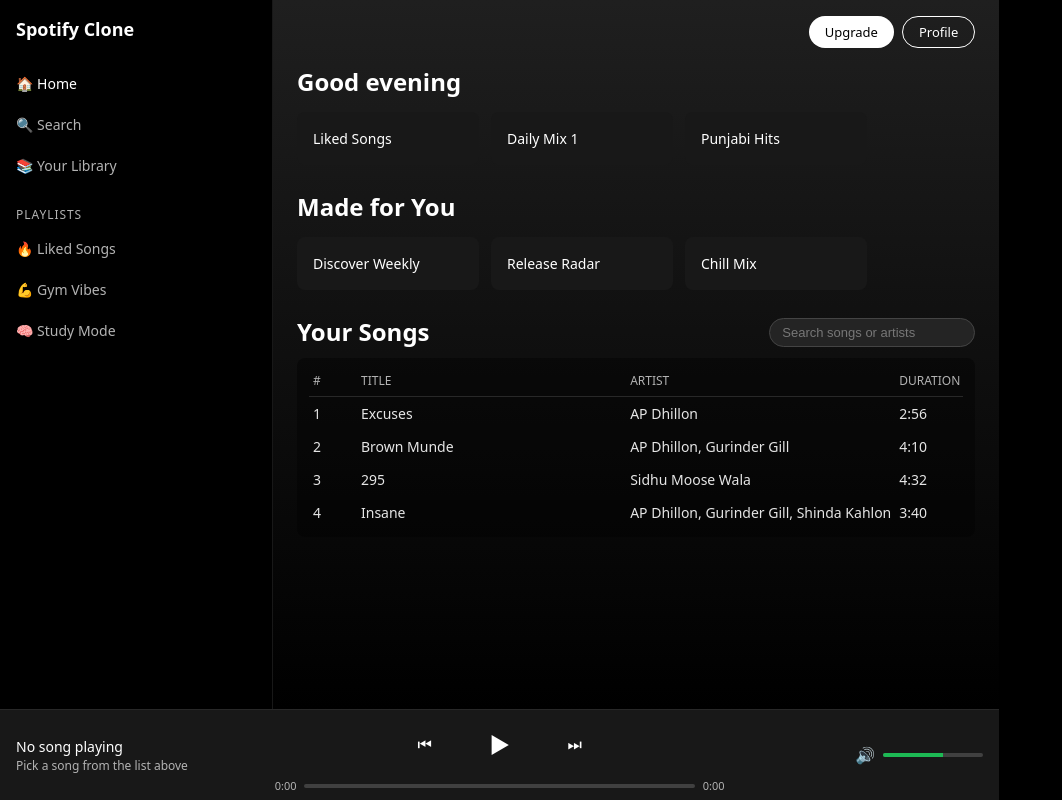
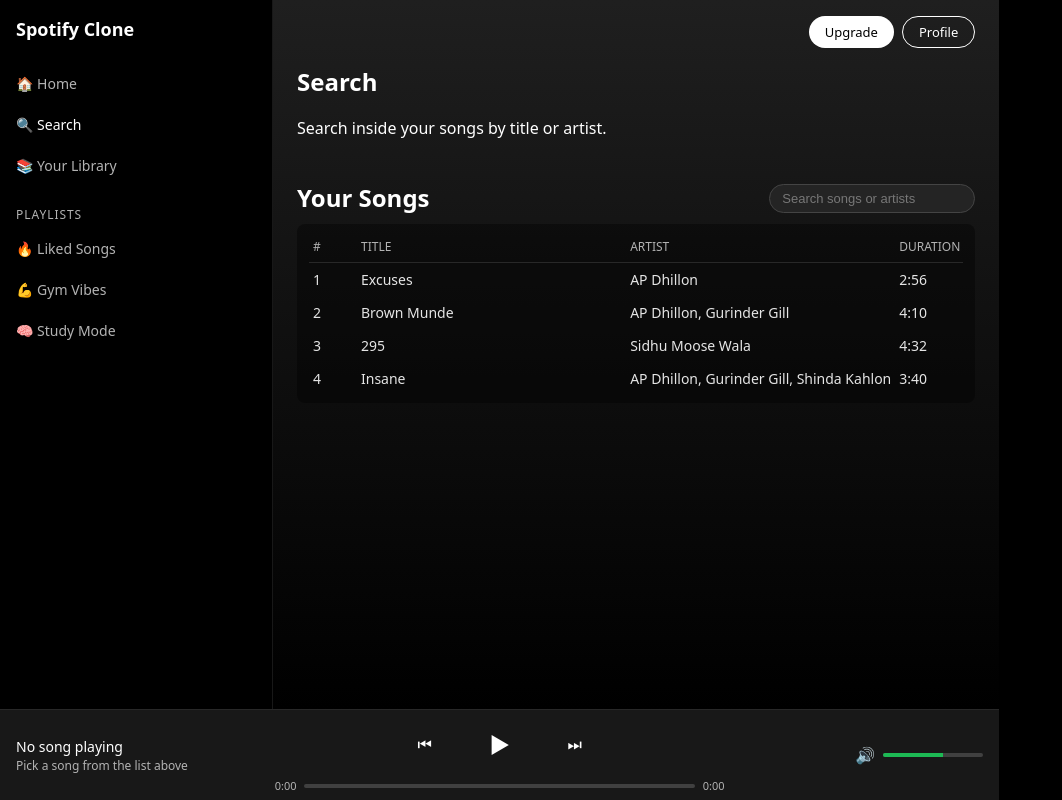
Before and after one commit to ArunArdor/spotify-clone, a React (Vite) app: page / in a window 1280 px wide. Both pictures are taken after a click on the element "🔍 Search". Shown: the whole page, without its empty margins (0-1062 px from the left). Built offline with nearby package versions, Linux system fonts and the light colour scheme.

Commit message:
Add components and page navigation

```diff
--- a/src/App.jsx
+++ b/src/App.jsx
@@ -1,5 +1,10 @@
 import { useState, useRef, useEffect } from "react";
 import "./App.css";
+
+import Sidebar from "./components/Sidebar";
+import Header from "./components/Header";
+import SongList from "./components/SongList";
+import Player from "./components/Player";
 
 // Song data (update src names if your files differ)
 const SONGS = [
@@ -46,8 +51,9 @@
   const [isPlaying, setIsPlaying] = useState(false);
   const [currentTime, setCurrentTime] = useState(0); // seconds
   const [duration, setDuration] = useState(0); // seconds
-  const [searchQuery, setSearchQuery] = useState(""); // NEW
+  const [searchQuery, setSearchQuery] = useState("");
 
+  const [activePage, setActivePage] = useState("home"); // "home" | "search" | "library"
   const audioRef = useRef(null);
 
   // Filter songs based on search
@@ -64,7 +70,6 @@
   // Click on song from list
   const handleSongClick = (song) => {
     if (currentSong?.id === song.id) {
-      // same song → restart & play
       if (audioRef.current) {
         audioRef.current.currentTime = 0;
         audioRef.current.play();
@@ -79,7 +84,6 @@
   // Play / Pause button in player
   const handlePlayPauseClick = () => {
     if (!currentSong) {
-      // if nothing selected yet, start at first song
       const firstSong = filteredSongs[0] || SONGS[0];
       if (!firstSong) return;
       setCurrentSong(firstSong);
@@ -101,9 +105,8 @@
     }
 
     const currentIndex = list.findIndex((s) => s.id === currentSong.id);
-    const nextIndex = currentIndex === -1
-      ? 0
-      : (currentIndex + 1) % list.length;
+    const nextIndex =
+      currentIndex === -1 ? 0 : (currentIndex + 1) % list.length;
     setCurrentSong(list[nextIndex]);
     setIsPlaying(true);
   };
@@ -181,38 +184,22 @@
     setCurrentTime(newTime);
   };
 
-  // Calculate percentage for the green bar
   const progressPercent =
     duration > 0 ? Math.min(100, (currentTime / duration) * 100) : 0;
 
 return (
   <div className="app">
     <div className="app-body">
-        {/* Sidebar */}
-        <aside className="sidebar">
-          <div className="logo">Spotify Clone</div>
+      <Sidebar
+        activePage={activePage}
+        onChangePage={setActivePage}
+      />
 
-          <nav className="nav-section">
-            <div className="nav-item active">🏠 Home</div>
-            <div className="nav-item">🔍 Search</div>
-            <div className="nav-item">📚 Your Library</div>
-          </nav>
+      <main className="main-content">
+        <Header />
 
-          <div className="nav-section">
-            <div className="nav-title">Playlists</div>
-            <div className="nav-item">🔥 Liked Songs</div>
-            <div className="nav-item">💪 Gym Vibes</div>
-            <div className="nav-item">🧠 Study Mode</div>
-          </div>
-        </aside>
-
-        {/* Main content */}
-        <main className="main-content">
-          <header className="main-header">
-            <button className="pill-btn">Upgrade</button>
-            <button className="pill-btn pill-outline">Profile</button>
-          </header>
-
+        {activePage === "home" && (
+          <>
             <section className="main-section">
               <h2>Good evening</h2>
               <div className="card-row">
@@ -231,96 +218,59 @@
               </div>
             </section>
 
-          {/* Song list with search */}
+            <SongList
+              songs={filteredSongs}
+              currentSong={currentSong}
+              onSongClick={handleSongClick}
+              searchQuery={searchQuery}
+              onSearchChange={(e) => setSearchQuery(e.target.value)}
+            />
+          </>
+        )}
+
+        {activePage === "search" && (
+          <>
             <section className="main-section">
-            <div className="songs-header-row">
-              <h2>Your Songs</h2>
-              <input
-                type="text"
-                className="search-input"
-                placeholder="Search songs or artists"
-                value={searchQuery}
-                onChange={(e) => setSearchQuery(e.target.value)}
+              <h2>Search</h2>
+              <p className="section-subtitle">
+                Search inside your songs by title or artist.
+              </p>
+            </section>
+
+            <SongList
+              songs={filteredSongs}
+              currentSong={currentSong}
+              onSongClick={handleSongClick}
+              searchQuery={searchQuery}
+              onSearchChange={(e) => setSearchQuery(e.target.value)}
             />
-            </div>
+          </>
+        )}
 
-            <div className="song-list">
-              <div className="song-list-header">
-                <span>#</span>
-                <span>Title</span>
-                <span>Artist</span>
-                <span>Duration</span>
-              </div>
-
-              {filteredSongs.length === 0 ? (
-                <div className="song-empty">No songs found.</div>
-              ) : (
-                filteredSongs.map((song, index) => (
-                  <div
-                    key={song.id}
-                    className={`song-row ${
-                      currentSong?.id === song.id ? "active" : ""
-                    }`}
-                    onClick={() => handleSongClick(song)}
-                  >
-                    <span>{index + 1}</span>
-                    <span>{song.title}</span>
-                    <span>{song.artist}</span>
-                    <span>{song.duration}</span>
-                  </div>
-                ))
+        {activePage === "library" && (
+          <section className="main-section">
+            <h2>Your Library</h2>
+            <p className="section-subtitle">
+              In a real app this would show your playlists, albums and liked
+              songs. For now, it&apos;s a placeholder.
+            </p>
+          </section>
         )}
-            </div>
-          </section>
       </main>
     </div>
 
-      {/* Bottom Player */}
-      <footer className="player-bar">
-        <div className="player-left">
-          <div className="track-title">
-            {currentSong ? currentSong.title : "No song playing"}
-          </div>
-          <div className="track-artist">
-            {currentSong
-              ? currentSong.artist
-              : "Pick a song from the list above"}
-          </div>
-        </div>
+    <Player
+      currentSong={currentSong}
+      isPlaying={isPlaying}
+      onPlayPause={handlePlayPauseClick}
+      onNext={playNext}
+      onPrev={playPrev}
+      currentTime={formatTime(currentTime)}
+      duration={formatTime(duration)}
+      progressPercent={progressPercent}
+      onTimelineClick={handleTimelineClick}
+    />
 
-        <div className="player-center">
-          <div className="player-controls">
-            <button className="icon-btn" onClick={playPrev}>
-              ⏮
-            </button>
-            <button className="icon-btn big" onClick={handlePlayPauseClick}>
-              {isPlaying ? "⏸" : "▶"}
-            </button>
-            <button className="icon-btn" onClick={playNext}>
-              ⏭
-            </button>
-          </div>
-          <div className="player-timeline">
-            <span className="time">{formatTime(currentTime)}</span>
-            <div className="timeline-bar" onClick={handleTimelineClick}>
-              <div
-                className="timeline-progress"
-                style={{ width: `${progressPercent}%` }}
-              />
-            </div>
-            <span className="time">{formatTime(duration)}</span>
-          </div>
-        </div>
-
-        <div className="player-right">
-          <span className="volume-icon">🔊</span>
-          <div className="volume-bar">
-            <div className="volume-level" />
-          </div>
-        </div>
-      </footer>
-
-      {/* Audio element */}
     <audio
       ref={audioRef}
       onEnded={handleEnded}
@@ -329,6 +279,6 @@
     />
   </div>
 );
+
 }
-
 export default App;
--- /dev/null
+++ b/src/components/Header.jsx
@@ -0,0 +1,8 @@
+export default function Header() {
+  return (
+    <header className="main-header">
+      <button className="pill-btn">Upgrade</button>
+      <button className="pill-btn pill-outline">Profile</button>
+    </header>
+  );
+}
--- /dev/null
+++ b/src/components/Player.jsx
@@ -0,0 +1,57 @@
+export default function Player({
+  currentSong,
+  isPlaying,
+  onPlayPause,
+  onNext,
+  onPrev,
+  currentTime,
+  duration,
+  progressPercent,
+  onTimelineClick,
+}) {
+  return (
+    <footer className="player-bar">
+      <div className="player-left">
+        <div className="track-title">
+          {currentSong ? currentSong.title : "No song playing"}
+        </div>
+        <div className="track-artist">
+          {currentSong
+            ? currentSong.artist
+            : "Pick a song from the list above"}
+        </div>
+      </div>
+
+      <div className="player-center">
+        <div className="player-controls">
+          <button className="icon-btn" onClick={onPrev}>
+            ⏮
+          </button>
+          <button className="icon-btn big" onClick={onPlayPause}>
+            {isPlaying ? "⏸" : "▶"}
+          </button>
+          <button className="icon-btn" onClick={onNext}>
+            ⏭
+          </button>
+        </div>
+        <div className="player-timeline">
+          <span className="time">{currentTime}</span>
+          <div className="timeline-bar" onClick={onTimelineClick}>
+            <div
+              className="timeline-progress"
+              style={{ width: `${progressPercent}%` }}
+            />
+          </div>
+          <span className="time">{duration}</span>
+        </div>
+      </div>
+
+      <div className="player-right">
+        <span className="volume-icon">🔊</span>
+        <div className="volume-bar">
+          <div className="volume-level" />
+        </div>
+      </div>
+    </footer>
+  );
+}
--- /dev/null
+++ b/src/components/Sidebar.jsx
@@ -0,0 +1,38 @@
+export default function Sidebar({ activePage, onChangePage }) {
+  const makeClass = (page) =>
+    "nav-item" + (activePage === page ? " active" : "");
+
+  return (
+    <aside className="sidebar">
+      <div className="logo">Spotify Clone</div>
+
+      <nav className="nav-section">
+        <div
+          className={makeClass("home")}
+          onClick={() => onChangePage("home")}
+        >
+          🏠 Home
+        </div>
+        <div
+          className={makeClass("search")}
+          onClick={() => onChangePage("search")}
+        >
+          🔍 Search
+        </div>
+        <div
+          className={makeClass("library")}
+          onClick={() => onChangePage("library")}
+        >
+          📚 Your Library
+        </div>
+      </nav>
+
+      <div className="nav-section">
+        <div className="nav-title">Playlists</div>
+        <div className="nav-item">🔥 Liked Songs</div>
+        <div className="nav-item">💪 Gym Vibes</div>
+        <div className="nav-item">🧠 Study Mode</div>
+      </div>
+    </aside>
+  );
+}
--- /dev/null
+++ b/src/components/SongList.jsx
@@ -0,0 +1,50 @@
+export default function SongList({
+  songs,
+  currentSong,
+  onSongClick,
+  searchQuery,
+  onSearchChange,
+}) {
+  return (
+    <section className="main-section">
+      <div className="songs-header-row">
+        <h2>Your Songs</h2>
+        <input
+          type="text"
+          className="search-input"
+          placeholder="Search songs or artists"
+          value={searchQuery}
+          onChange={onSearchChange}
+        />
+      </div>
+
+      <div className="song-list">
+        <div className="song-list-header">
+          <span>#</span>
+          <span>Title</span>
+          <span>Artist</span>
+          <span>Duration</span>
+        </div>
+
+        {songs.length === 0 ? (
+          <div className="song-empty">No songs found.</div>
+        ) : (
+          songs.map((song, index) => (
+            <div
+              key={song.id}
+              className={`song-row ${
+                currentSong?.id === song.id ? "active" : ""
+              }`}
+              onClick={() => onSongClick(song)}
+            >
+              <span>{index + 1}</span>
+              <span>{song.title}</span>
+              <span>{song.artist}</span>
+              <span>{song.duration}</span>
+            </div>
+          ))
+        )}
+      </div>
+    </section>
+  );
+}
```
Lines whose indentation alone changed are shown as unchanged.
